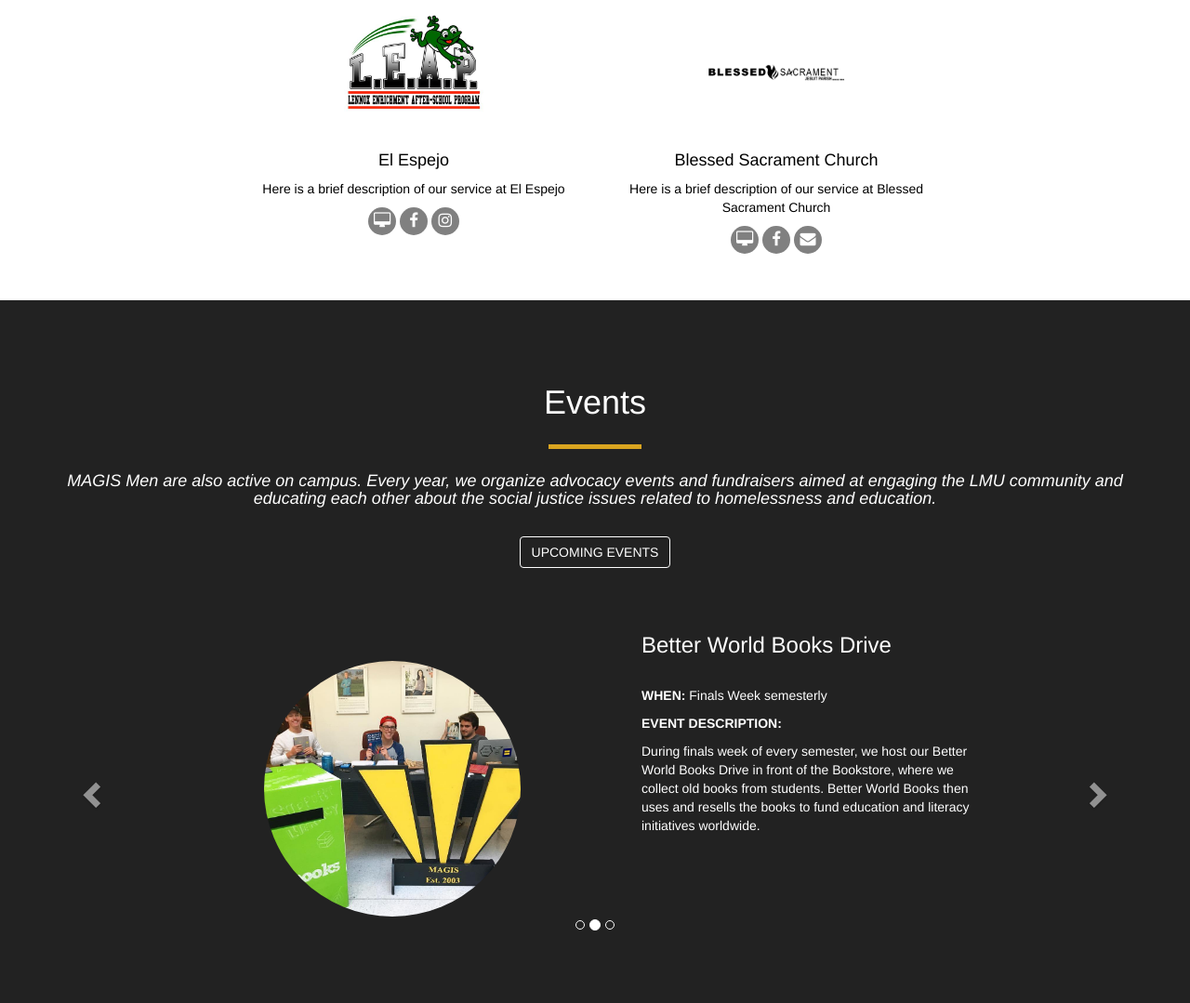
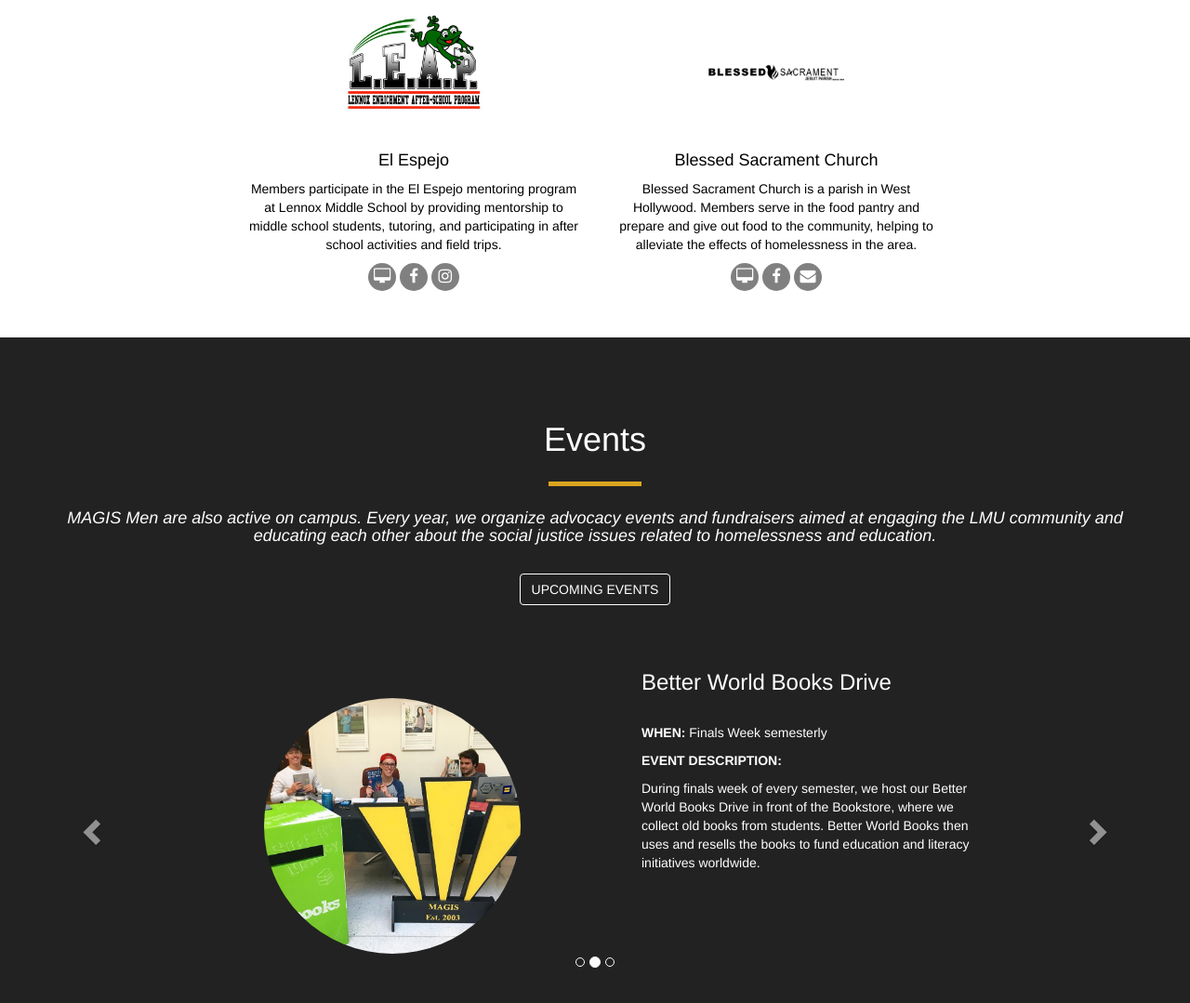
Before and after one commit to danicobryan/magis, a plain HTML site: page index.html in a window 1280 px wide. Shown: the part 2398-3477 px from the top of the page at 93% size. Drawn offline with nearby package versions, Linux system fonts and the light colour scheme.

Commit message:
Added some descriptions

```diff
--- a/index.html
+++ b/index.html
@@ -213,7 +213,7 @@
 				<div class="col-md-4 col-lg-4 wow fadeInRight" data-wow-delay="0.8s">
 					<img src="images/ElEspejoLogo.jpg">
 					<h4>El Espejo</h4>
-					<p>Here is a brief description of our service at El Espejo</p>
+					<p>Members participate in the El Espejo mentoring program at Lennox Middle School by providing mentorship to middle school students, tutoring, and participating in after school activities and field trips.</p>
 					<a href="http://lms.lennox.k12.ca.us"><i class="fa fa-desktop" aria-hidden="true"></i></a>
 					<a href="https://www.facebook.com/LennoxMiddleSchool/"><i class="fa fa-facebook" aria-hidden="true"></i></a>
 					<a href="https://www.instagram.com/lennoxleap/"><i class="fa fa-instagram" aria-hidden="true"></i></a>
@@ -221,7 +221,7 @@
 				<div class="col-md-4 col-lg-4 wow fadeInRight" data-wow-delay="1.4s">
 					<img src="images/BSCLogo.jpg">
 					<h4>Blessed Sacrament Church</h4>
-					<p>Here is a brief description of our service at Blessed Sacrament Church</p>
+					<p>Blessed Sacrament Church is a parish in West Hollywood. Members serve in the food pantry and prepare and give out food to the community, helping to alleviate the effects of homelessness in the area. </p>
 					<a href="https://blessedsacramenthollywood.org"><i class="fa fa-desktop" aria-hidden="true"></i></a>
 					<a href="https://www.facebook.com/pages/Blessed-Sacrament-Catholic-Church-Hollywood/137793272912027"><i class="fa fa-facebook" aria-hidden="true"></i></a>
 					<a href="https://blessedsacramenthollywood.org/contact-us/"><i class="fa fa-envelope" aria-hidden="true"></i></a>
```
